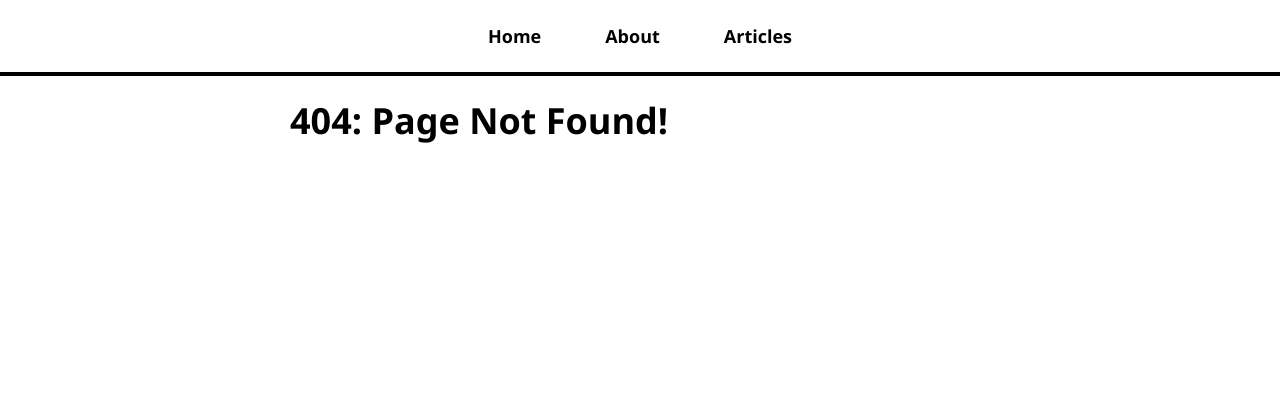
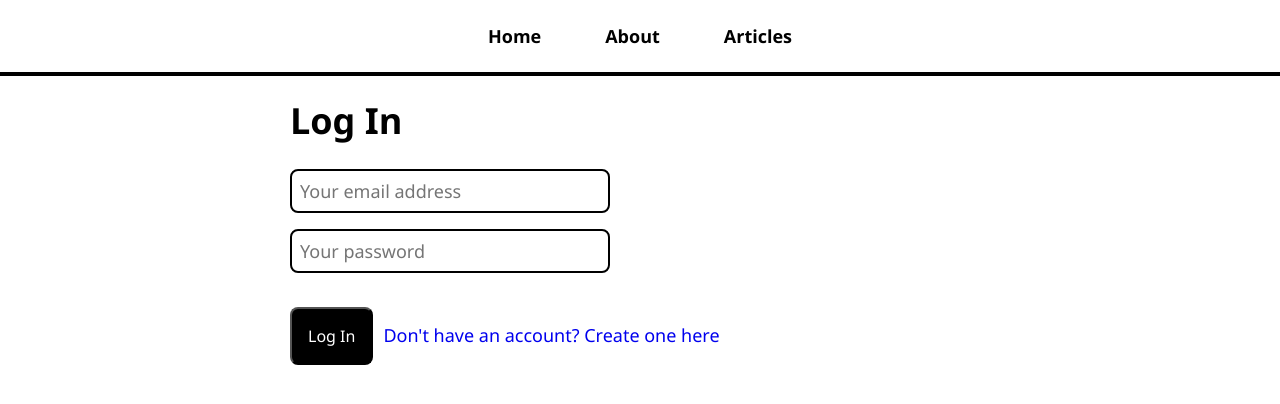
Before and after one commit to loso-nd/poc-blog, a React (Create React App) app: page /login in a window 1280 px wide. Before the commit this address had no page. Shown: the top 404 px of the page. Built offline with nearby package versions, Linux system fonts and the light colour scheme.

Commit message:
add firebase, auth to react, user login

```diff
--- a/package.json
+++ b/package.json
@@ -6,6 +6,7 @@
   "dependencies": {
     "axios": "^1.7.9",
     "cra-template": "1.2.0",
+    "firebase": "^11.1.0",
     "react": "^19.0.0",
     "react-dom": "^19.0.0",
     "react-router-dom": "^7.1.1",
--- a/src/App.css
+++ b/src/App.css
@@ -120,3 +120,7 @@ p {
   top: 8px;
   right: 8px;
 }
+
+.login {
+  padding-left: 10px
+}
--- a/src/App.js
+++ b/src/App.js
@@ -3,9 +3,13 @@ import './App.css';
 import AboutPage from './pages/AboutPage';
 import ArticlePage from './pages/ArticlePage';
 import ArticlesListPage from './pages/ArticlesListPage';
+import CreateAccountPage from './pages/CreateAccountPage';
 import HomePage from './pages/HomePage';
+import LoginPage from './pages/LoginPage';
 import Navbar from "./Navbar";
 import NotFoundPage from './pages/NotFoundPage';
+
+
 
 
 function App() {
@@ -19,6 +23,8 @@ function App() {
             <Route path="/about" element ={<AboutPage />} />
             <Route path="/articles" element ={<ArticlesListPage />} />
             <Route path="/articles/:articleId" element ={<ArticlePage />} />
+            <Route path="/login" element ={<LoginPage />} />
+            <Route path="/create-account/" element ={<CreateAccountPage />} />
             <Route path="*" element ={<NotFoundPage />} />
           </Routes>
         </div>
--- /dev/null
+++ b/src/hooks/useUser.js
@@ -0,0 +1,19 @@
+import { useState, useEffect } from "react"
+import { getAuth, onAuthStateChanged } from 'firebase/auth'
+
+const useUser = () => {
+    const [user, setUser] = useState(null);
+    const [isLoading, setisLoading] = useState("");
+
+    useEffect(() => {
+        const unsubscribe = onAuthStateChanged(getAuth(), user => {
+            setUser(user);
+            setisLoading(false);
+        });
+        return unsubscribe;
+    }, [])
+
+    return {user, isLoading}
+}
+
+export default useUser;
--- a/src/index.js
+++ b/src/index.js
@@ -2,7 +2,29 @@ import React from 'react';
 import ReactDOM from 'react-dom/client';
 import './index.css';
 import App from './App';
+// Import the functions you need from the SDKs you need
+import { initializeApp } from "firebase/app";
+import { getAnalytics } from "firebase/analytics";
+// TODO: Add SDKs for Firebase products that you want to use
+// https://firebase.google.com/docs/web/setup#available-libraries
 
+
+// Your web app's Firebase configuration
+// For Firebase JS SDK v7.20.0 and later, measurementId is optional
+const firebaseConfig = {
+  apiKey: "AIzaSyBQnq4zzBLEM54HCW25ONVzBB68xISWXSs",
+  authDomain: "react-poc-blog-54b8f.firebaseapp.com",
+  projectId: "react-poc-blog-54b8f",
+  storageBucket: "react-poc-blog-54b8f.firebasestorage.app",
+  messagingSenderId: "160274842160",
+  appId: "1:160274842160:web:fde1d0eb8985fd67b0e3f5",
+  measurementId: "G-MRY8J87VNC"
+};
+
+// Initialize Firebase
+const app = initializeApp(firebaseConfig);
+// eslint-disable-next-line no-unused-vars
+const analytics = getAnalytics(app);
 
 const root = ReactDOM.createRoot(document.getElementById('root'));
 root.render(
--- a/src/pages/ArticlePage.js
+++ b/src/pages/ArticlePage.js
@@ -5,6 +5,7 @@ import articles from '../article-content'
 import NotFoundPage from './NotFoundPage';
 import CommentsLists from '../components/CommentsLists';
 import AddCommentForm from '../components/AddCommentForm';
+import useUser from '../hooks/useUser';
 
 
 const ArticlePage = () => {
@@ -12,8 +13,10 @@ const ArticlePage = () => {
         upvotes: 0,
         comments: []
     });
+    const { articleId } = useParams();
 
-    const { articleId } = useParams();
+    const {user } = useUser();
+
     useEffect(() => {
         const loadArticleInfo = async () => {
             const response = await axios.get(`/api/articles/${articleId}`)
@@ -45,18 +48,30 @@ const ArticlePage = () => {
                 <h1>{article.title}</h1>
                 <h3>{article.name}</h3>
                 <div className="upvotes-section">
-                    <button onClick={addUpvote}>
-                        Upvotes
-                    </button>
-                    <p>This article has {articleInfo.upvotes} </p>
+                    {user ?
+                    (<>
+                        <button onClick={addUpvote}>
+                            Upvotes
+                        </button>
+                        <p>This article has {articleInfo.upvotes} </p>
+                    </>)
+                    :
+                    (<button onClick={addUpvote}>
+                        Login to add Upvotes
+                    </button>)
+                    }
                 </div>
 
                 {article.content.map((paragraph, i) => (
                     <p key={i}>{paragraph}</p>
                 ))}
-                <AddCommentForm
-                articleName={articleId}
-                onArticleUpdated={updatedArticle => setArticleInfo(updatedArticle)} />
+                {user ?
+                    (<AddCommentForm
+                        articleName={articleId}
+                        onArticleUpdated={updatedArticle => setArticleInfo(updatedArticle)} />)
+                    :
+                    (<button>Log in to add a comment</button>)
+                }
                 <CommentsLists comments={articleInfo.comments}/>
             </div>
         </>
--- /dev/null
+++ b/src/pages/CreateAccountPage.js
@@ -0,0 +1,11 @@
+import React from 'react'
+
+const CreateAccountPage = () => {
+  return (
+    <>
+    <h1>Create Account</h1>
+    </>
+  )
+}
+
+export default CreateAccountPage
--- /dev/null
+++ b/src/pages/LoginPage.js
@@ -0,0 +1,46 @@
+import React, { useState } from 'react'
+import { Link, useNavigate } from 'react-router-dom';
+import { getAuth, signInWithEmailAndPassword } from 'firebase/auth'
+
+const LoginPage = () => {
+    const [email, setEmail] = useState("")
+    const [password, setPassword] = useState("");
+    const [error, setError] = useState("");
+
+    const navigate = useNavigate();
+
+
+
+    const logIn = async () => {
+        try {
+            await signInWithEmailAndPassword(getAuth(), email, password);
+            navigate("/articles")
+        } catch (error) {
+            setError(error.message)
+        }
+
+    }
+
+  return (
+    <>
+        <h1>Log In</h1>
+        {error && <p className="error">{error}</p>}
+        <input
+            type="text"
+            value={email}
+            placeholder="Your email address"
+            onChange={(e) => setEmail(e.target.value)}/>
+        <input
+            type="password"
+            value={password}
+            placeholder="Your password"
+            onChange={(e) => setPassword(e.target.value)}/>
+        <button onClick={logIn}> Log In</button>
+        <Link to="/create-account" >
+            <p className="login" >Don't have an account? Create one here </p>
+        </Link>
+    </>
+  )
+}
+
+export default LoginPage
```
Also changed, not shown: 1 other file (tests, documents, lock files or other folders).
